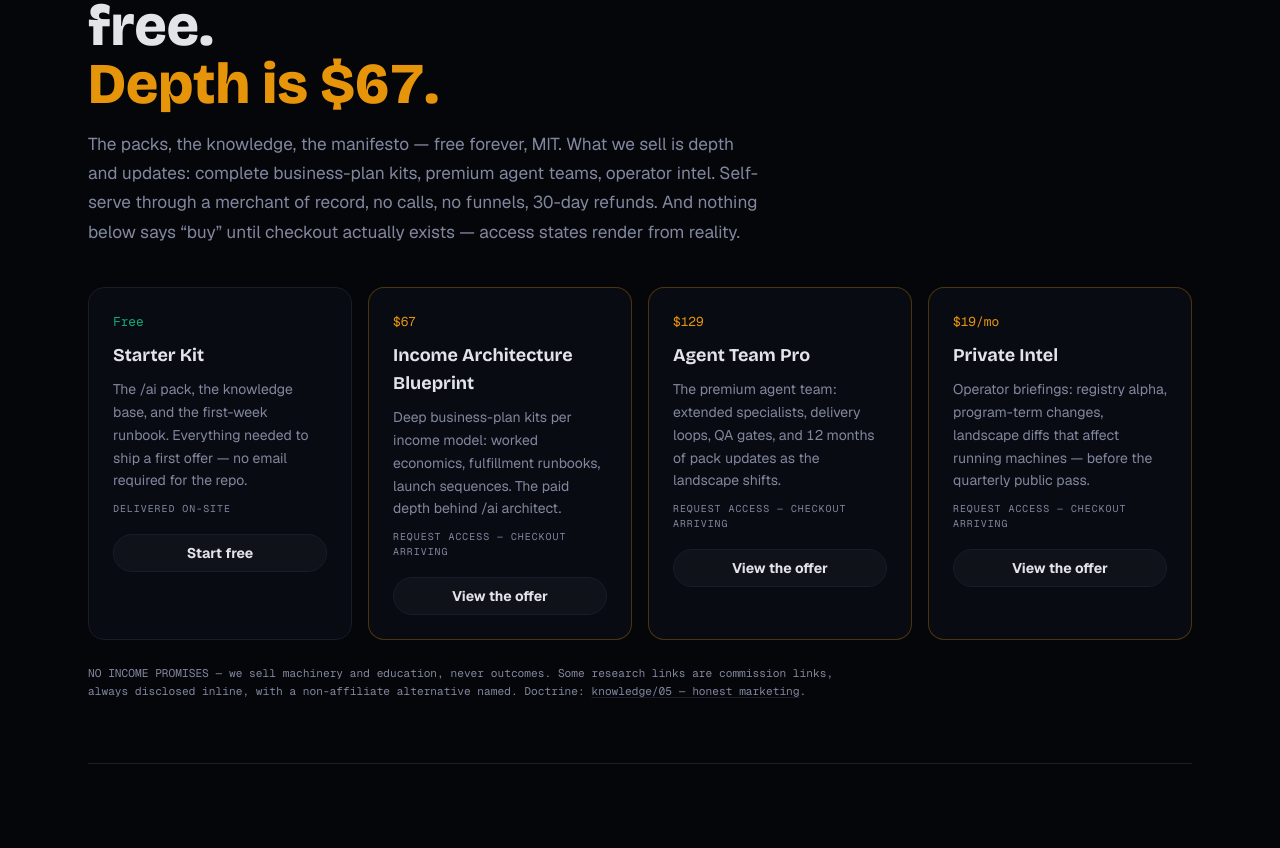
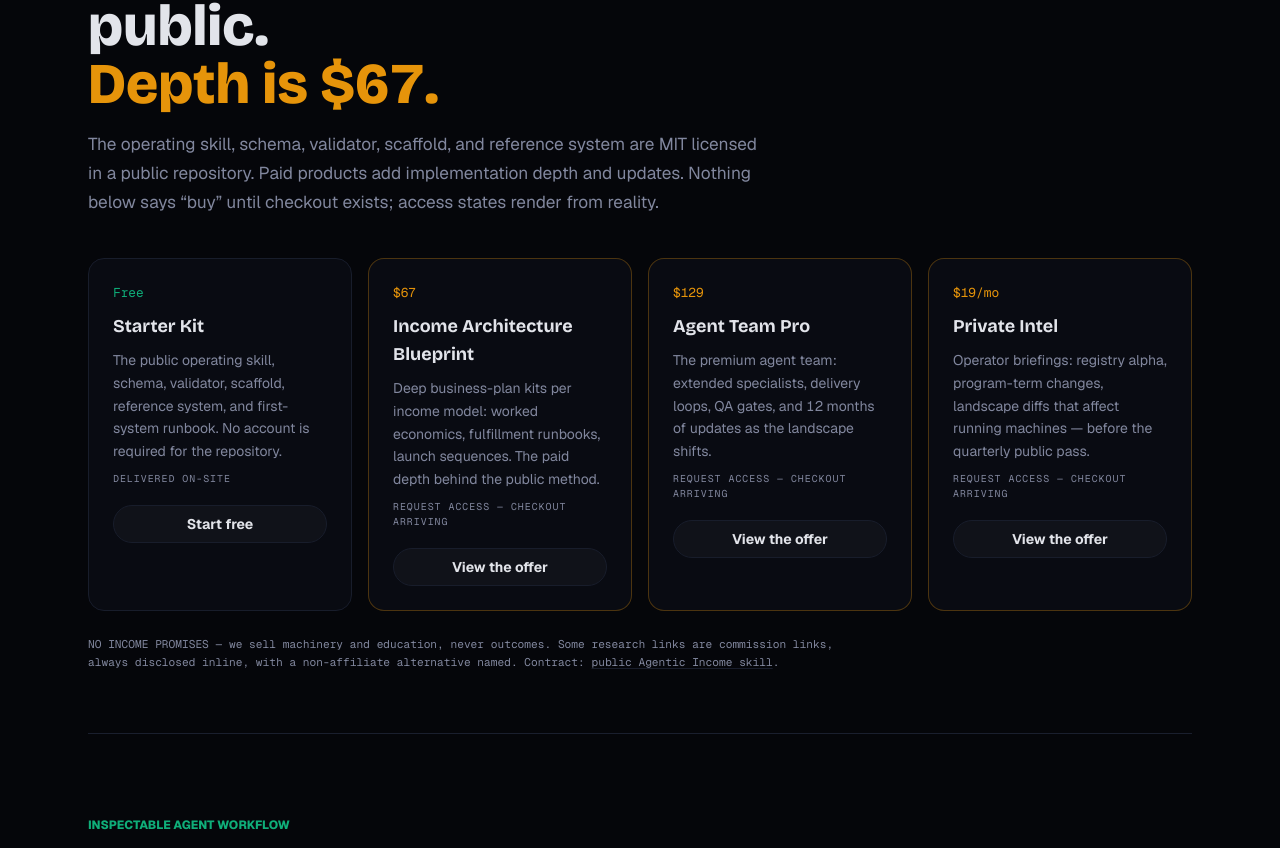
Before and after one commit to frankxai/agenticincome, a Next.js app: page / in a window 1280 px wide. Shown: the part 7689-8537 px from the top of the page. Built offline with nearby package versions, Linux system fonts and the light colour scheme.

Commit message:
fix: publish truthful public install path

```diff
--- a/components/ProductLadder.tsx
+++ b/components/ProductLadder.tsx
@@ -6,7 +6,7 @@ const PRODUCTS = [
     price: 'Free',
     free: true,
     state: 'delivered on-site',
-    body: 'The /ai pack, the knowledge base, and the first-week runbook. Everything needed to ship a first offer — no email required for the repo.',
+    body: 'The public operating skill, schema, validator, scaffold, reference system, and first-system runbook. No account is required for the repository.',
     href: '/start',
     cta: 'Start free',
   },
@@ -14,7 +14,7 @@ const PRODUCTS = [
     name: 'Income Architecture Blueprint',
     price: '$67',
     state: 'request access — checkout arriving',
-    body: 'Deep business-plan kits per income model: worked economics, fulfillment runbooks, launch sequences. The paid depth behind /ai architect.',
+    body: 'Deep business-plan kits per income model: worked economics, fulfillment runbooks, launch sequences. The paid depth behind the public method.',
     href: '/offers',
     cta: 'View the offer',
   },
@@ -22,7 +22,7 @@ const PRODUCTS = [
     name: 'Agent Team Pro',
     price: '$129',
     state: 'request access — checkout arriving',
-    body: 'The premium agent team: extended specialists, delivery loops, QA gates, and 12 months of pack updates as the landscape shifts.',
+    body: 'The premium agent team: extended specialists, delivery loops, QA gates, and 12 months of updates as the landscape shifts.',
     href: '/offers',
     cta: 'View the offer',
   },
@@ -41,12 +41,11 @@ export function ProductLadder() {
     <section className="section-band" id="products">
       <div className="section-heading motion-reveal">
         <div className="kicker text-[color:var(--color-gold)]">Products · commercial — labeled honestly</div>
-        <h2 className="display-h2">Everything important is free. <span className="text-[color:var(--color-gold)]">Depth is $67.</span></h2>
+        <h2 className="display-h2">The operating contract is public. <span className="text-[color:var(--color-gold)]">Depth is $67.</span></h2>
         <p className="mt-4 max-w-2xl text-[color:var(--color-muted)]">
-          The packs, the knowledge, the manifesto — free forever, MIT. What we sell is depth and
-          updates: complete business-plan kits, premium agent teams, operator intel. Self-serve
-          through a merchant of record, no calls, no funnels, 30-day refunds. And nothing below
-          says “buy” until checkout actually exists — access states render from reality.
+          The operating skill, schema, validator, scaffold, and reference system are MIT licensed
+          in a public repository. Paid products add implementation depth and updates. Nothing below
+          says “buy” until checkout exists; access states render from reality.
         </p>
       </div>
 
@@ -67,7 +66,7 @@ export function ProductLadder() {
       <p className="motion-reveal mt-6 max-w-3xl font-mono text-[0.7rem] leading-relaxed text-[color:var(--color-muted)]">
         NO INCOME PROMISES — we sell machinery and education, never outcomes. Some research links
         are commission links, always disclosed inline, with a non-affiliate alternative named.
-        Doctrine: <a className="underline decoration-[color:var(--color-border)] underline-offset-2 hover:text-[color:var(--color-ink)]" href="https://github.com/frankxai/agenticincome/blob/main/knowledge/05-honest-marketing.md" rel="noopener">knowledge/05 — honest marketing</a>.
+        Contract: <a className="underline decoration-[color:var(--color-border)] underline-offset-2 hover:text-[color:var(--color-ink)]" href="https://github.com/frankxai/agentic-income-skills/blob/main/skills/agentic-income/SKILL.md" target="_blank" rel="noopener noreferrer">public Agentic Income skill</a>.
       </p>
     </section>
   )
```
